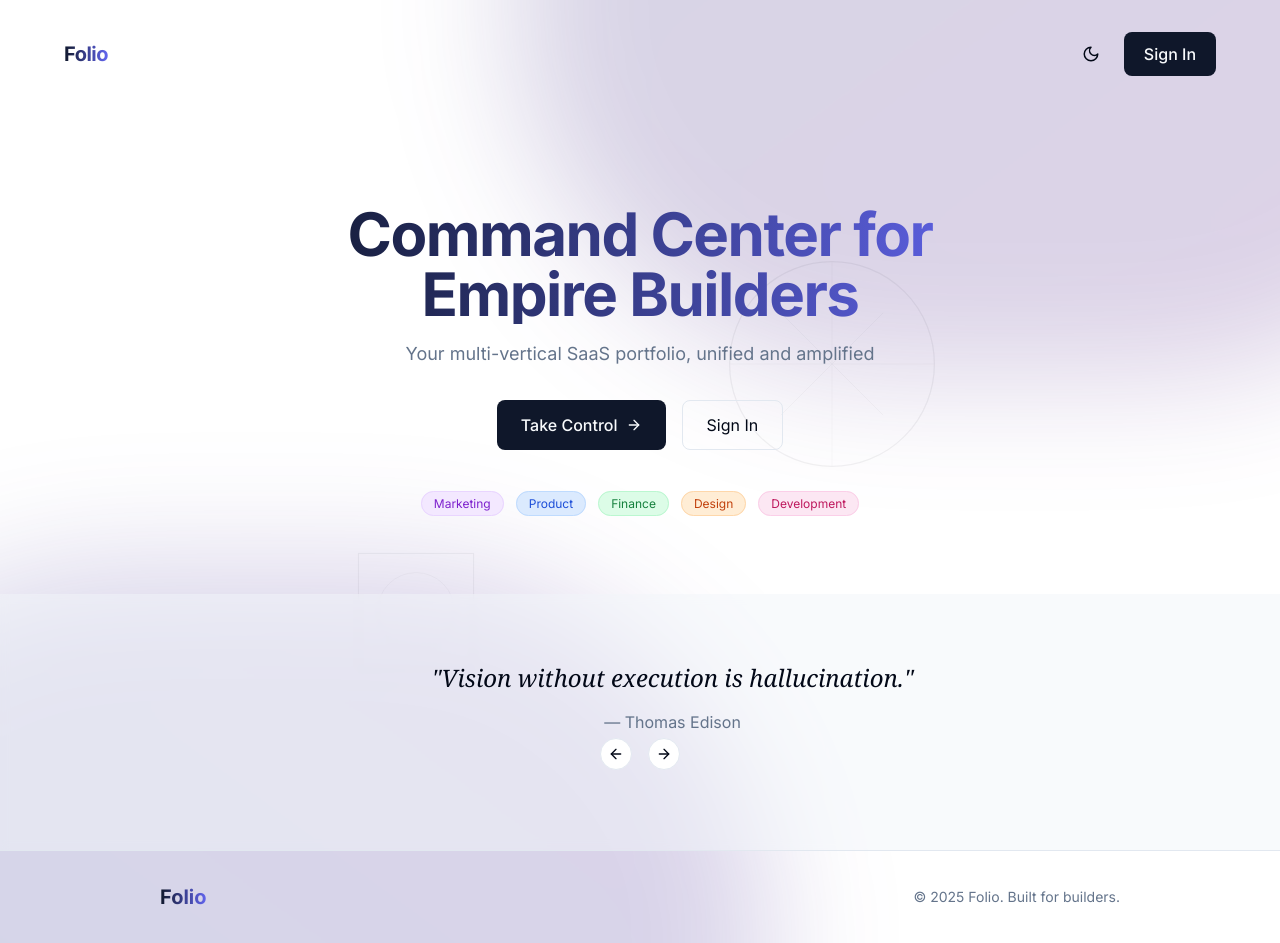
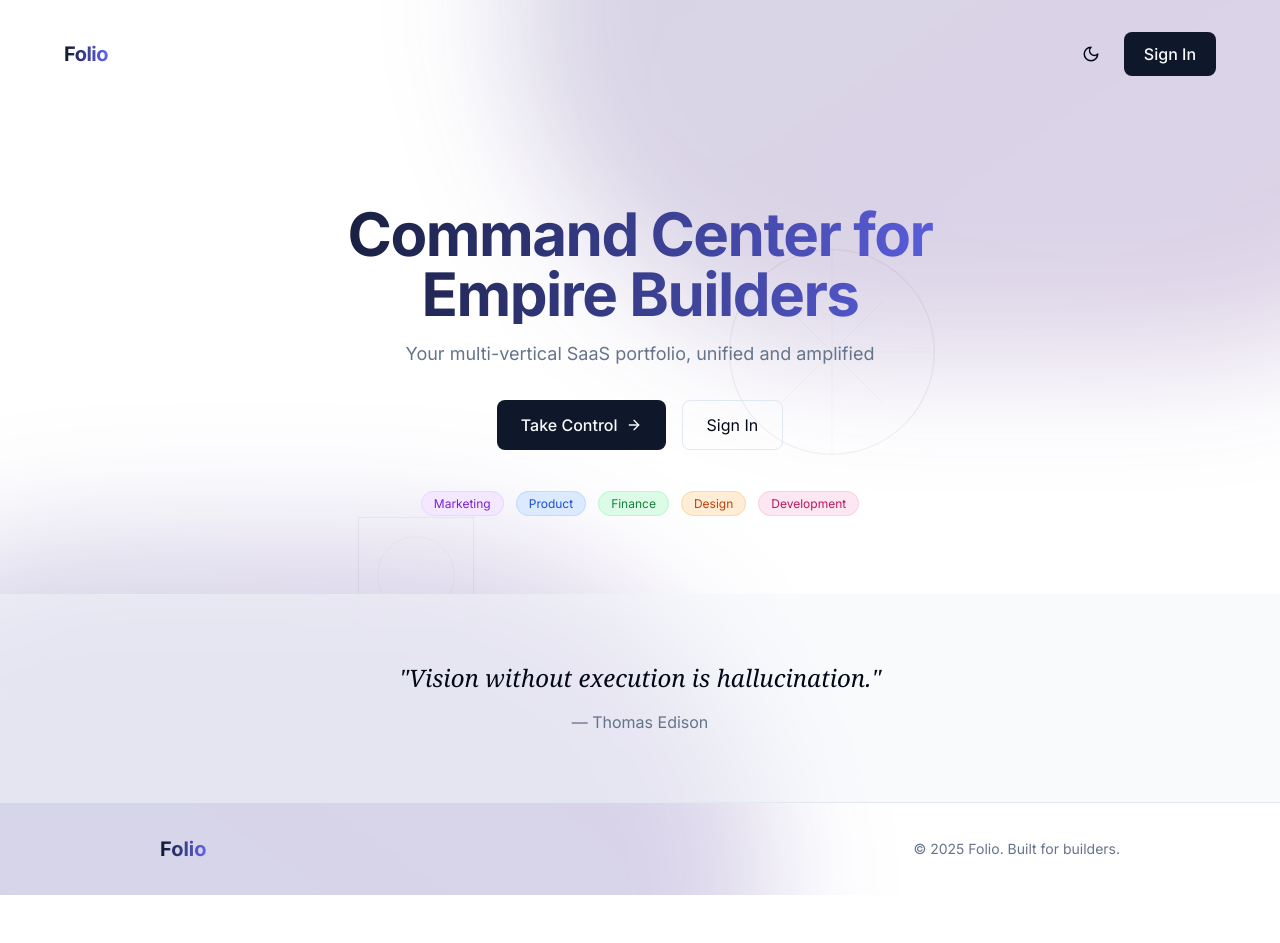
Before and after one commit to harrykioko/folio, a React (Vite) app: page / in a window 1280 px wide. After the commit the page ends 895 px from the top, so only its background shows below. Built offline with nearby package versions, Linux system fonts and the light colour scheme.

Commit message:
Remove carousel navigation
Remove navigation buttons and change the interval time to 3 seconds

```diff
--- a/src/components/ui/carousel.tsx
+++ b/src/components/ui/carousel.tsx
@@ -1,4 +1,3 @@
-
 import * as React from "react"
 import useEmblaCarousel, {
   type UseEmblaCarouselType,
@@ -56,7 +55,7 @@ const Carousel = React.forwardRef<
       className,
       children,
       autoplay = false,
-      autoplayInterval = 5000,
+      autoplayInterval = 3000,
       ...props
     },
     ref
@@ -71,7 +70,6 @@ const Carousel = React.forwardRef<
     const [canScrollPrev, setCanScrollPrev] = React.useState(false)
     const [canScrollNext, setCanScrollNext] = React.useState(false)
 
-    // Auto-rotation timer reference
     const autoplayTimerRef = React.useRef<NodeJS.Timeout | null>(null)
 
     const startAutoplay = React.useCallback(() => {
@@ -153,7 +151,6 @@ const Carousel = React.forwardRef<
       }
     }, [api, onSelect])
 
-    // Start autoplay when component mounts or when api is initialized
     React.useEffect(() => {
       if (autoplay && api) {
         startAutoplay()
@@ -164,7 +161,6 @@ const Carousel = React.forwardRef<
       }
     }, [api, autoplay, startAutoplay, stopAutoplay])
 
-    // Pause autoplay on mouse enter, resume on mouse leave
     const handleMouseEnter = React.useCallback(() => {
       if (autoplay) {
         stopAutoplay()
--- a/src/pages/Index.tsx
+++ b/src/pages/Index.tsx
@@ -1,4 +1,3 @@
-
 import { useState, useEffect, useRef } from 'react';
 import { Link } from 'react-router-dom';
 import {
@@ -180,7 +179,7 @@ export default function Index() {
       {/* Inspirational quotes carousel */}
       <section className="relative z-10 px-4 py-16 bg-accent/50 backdrop-blur-sm">
         <div className="container mx-auto max-w-screen-lg">
-          <Carousel className="w-full max-w-3xl mx-auto" opts={{ loop: true, align: "center" }} autoplay>
+          <Carousel className="w-full max-w-3xl mx-auto" opts={{ loop: true, align: "center" }} autoplay autoplayInterval={3000}>
             <CarouselContent>
               {inspirationalQuotes.map((item, index) => (
                 <CarouselItem key={index}>
@@ -199,10 +198,6 @@ export default function Index() {
                 </CarouselItem>
               ))}
             </CarouselContent>
-            <div className="flex justify-center mt-4">
-              <CarouselPrevious className="relative inset-auto mx-2" />
-              <CarouselNext className="relative inset-auto mx-2" />
-            </div>
           </Carousel>
         </div>
       </section>
```
